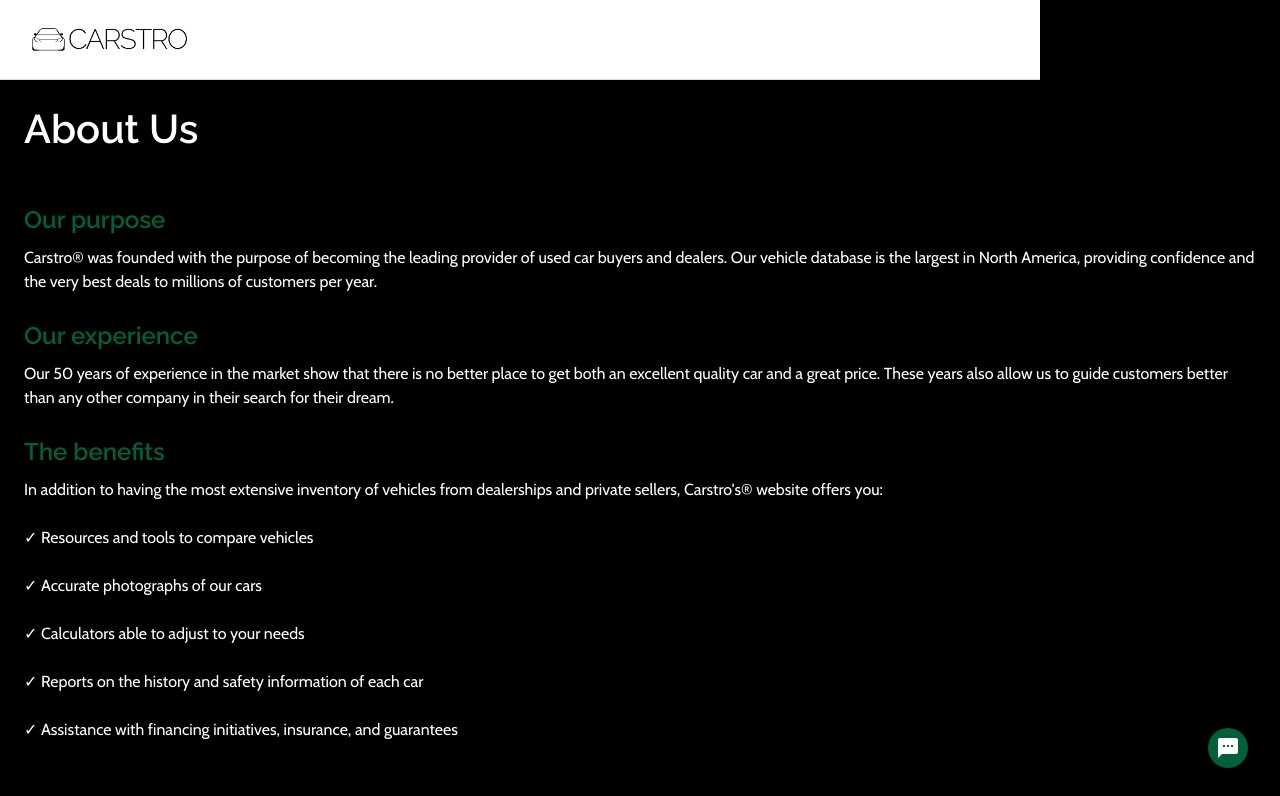
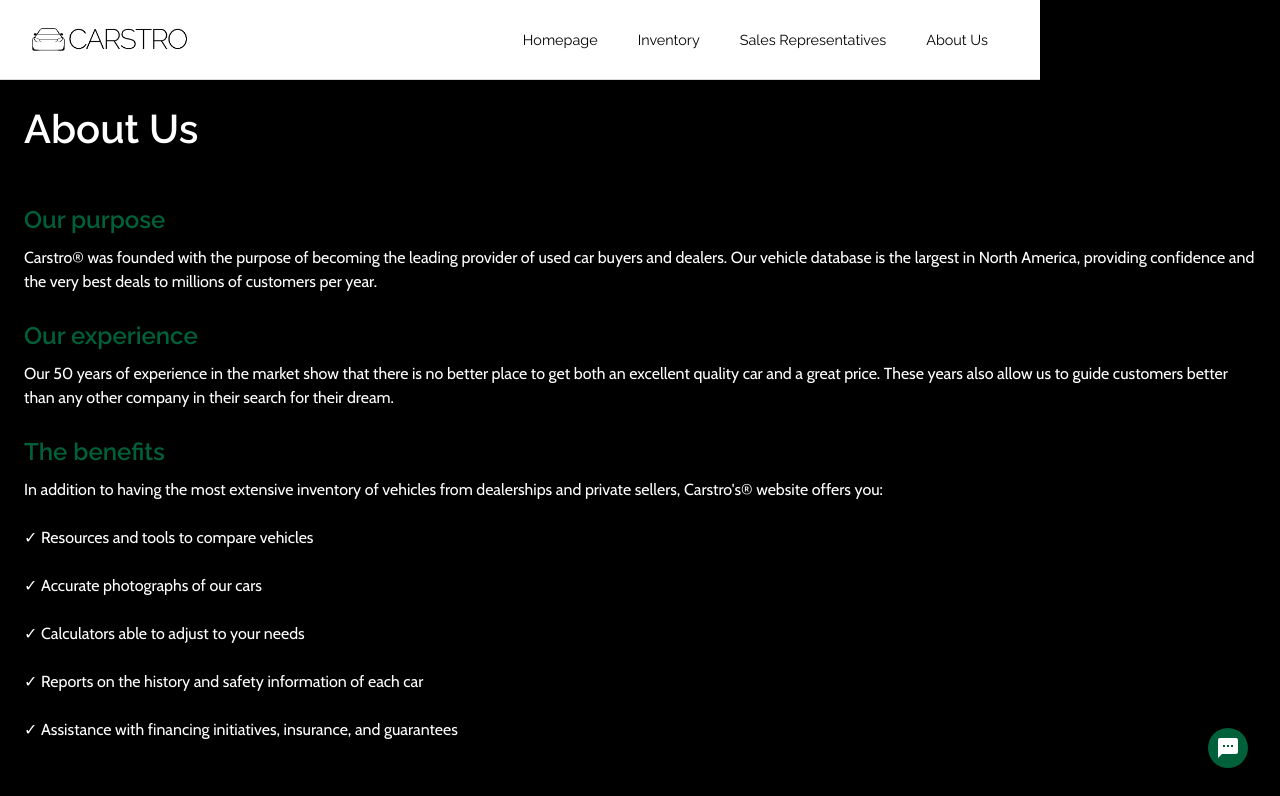
Before and after one commit to kevincastrochavez/carstro, a React (Create React App) app: page /aboutUs in a window 1280 px wide. Shown: the top 796 px of the page. Built offline with nearby package versions, Linux system fonts and the light colour scheme; what react-chatbot-kit would draw is missing.

Commit message:
fixed link for aboutUs page in tablet and styles for color nav links

```diff
--- a/src/components/Header.js
+++ b/src/components/Header.js
@@ -75,7 +75,7 @@ function Header() {
                 className='signOut'
                 class='dropbtn'
                 onClick={() => {
-                  navigate('/aboutus');
+                  navigate('/aboutUs');
                 }}
               >
                 About Us
--- a/src/components/LoanCalculator.js
+++ b/src/components/LoanCalculator.js
@@ -230,7 +230,7 @@ function LoanCalculator({ className, carInfo }) {
             include applicable taxes, title, licensing and fees. ACTUAL PRICES
             AND PAYMENTS MAY BE DIFFERENT. Financing payment calculations are
             based on APR and term. Available on approved credit to very well
-            qualified customers through Toyota Financial Services and
+            qualified customers through Carstro Financial Services and
             participating Toyota dealers on a new vehicle. Not all customers
             will qualify.
           </p>
--- a/src/styles/header.scss
+++ b/src/styles/header.scss
@@ -190,6 +190,12 @@
   .headerHeader {
     padding: 0 32px;
   }
+
+  .headerWhite {
+    .dropbtn {
+      color: black;
+    }
+  }
 }
 
 /* Large View */
@@ -251,7 +257,6 @@
   height: 2px;
   left: 50%;
   position: absolute;
-  // background: #022d53;
   transition: width 0.3s ease 0s, left 0.3s ease 0s;
   width: 0;
 }
@@ -261,30 +266,8 @@
   left: 0;
 }
 
-/*  */
-/*  */
-/* Dropdown Button */
-// #dropbtn {
-//   height: unset;
-//   font-family: 'Raleway';
-//   padding: 16px;
-//   font-size: 16px;
-//   border: none;
-//   font-size: 0.9rem;
-//   font-weight: 100;
-//   transition: 3 sec;
-//   text-decoration: none;
-//   display: inline-block;
-//   position: relative;
-//   padding: 5px 0px;
-//   cursor: pointer;
-//   min-width: 55px;
-// }
-
 #dropbtn:hover {
-  /* background-color: white; */
   cursor: pointer;
-  /* columns: black; */
 }
 
 #dropbtn::after {
@@ -295,7 +278,6 @@
   height: 2px;
   left: 50%;
   position: absolute;
-  /* background: red; */
   transition: width 0.3s ease 0s, left 0.3s ease 0s;
   width: 0;
 }
```
